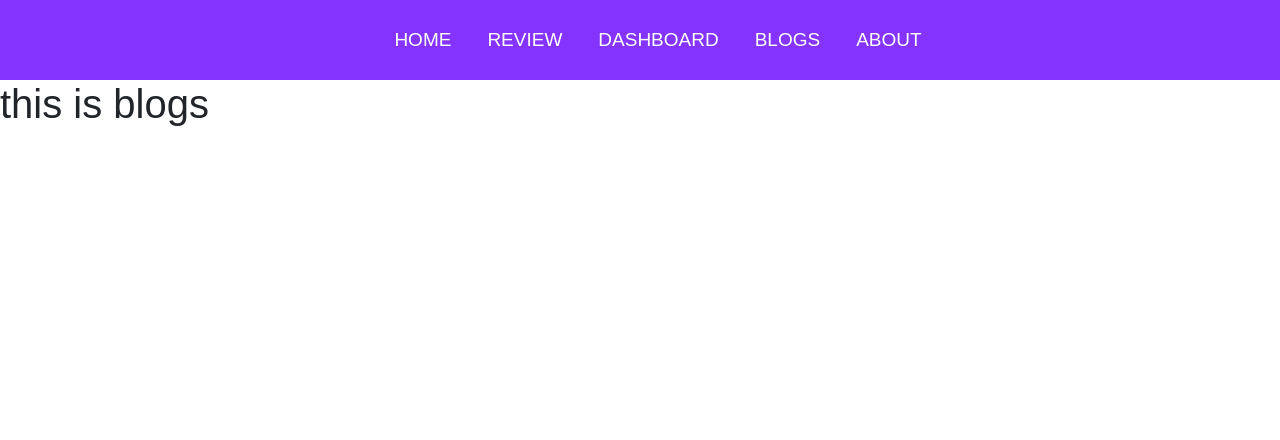
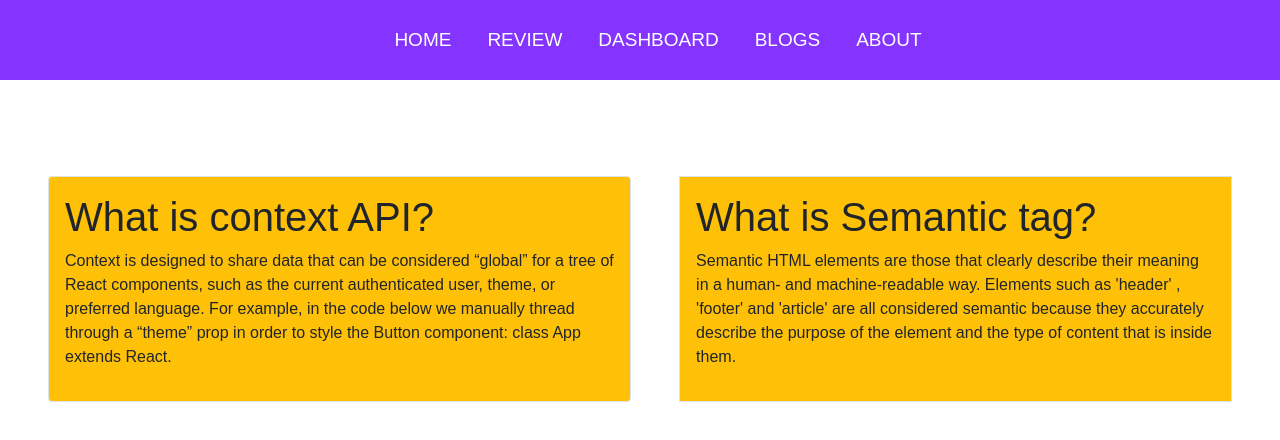
Before and after one commit to mamaruf04/product-analysist-website, a React (Create React App) app: page /blogs in a window 1280 px wide. Shown: the top 440 px of the page. Built offline with nearby package versions, Linux system fonts and the light colour scheme.

Commit message:
blog section updated

```diff
--- a/src/component/About/About.js
+++ b/src/component/About/About.js
@@ -2,8 +2,10 @@ import React from 'react';
 
 const About = () => {
     return (
-        <div>
-            <h1>this is about component</h1>
+        <div className='mt-5 text-center'>
+            <h1>Contact with us</h1>
+            <h5>Email: mamaruf@gmail.com</h5>
+            <h5>Contact: +38490</h5>
         </div>
     );
 };
--- a/src/component/Blogs/Blogs.js
+++ b/src/component/Blogs/Blogs.js
@@ -2,8 +2,15 @@ import React from 'react';
 
 const Blogs = () => {
     return (
-        <div>
-            <h1>this is blogs</h1>
+        <div className='d-flex justify-contact-center align-item-center m-5 gap-5'>
+            <div className='p-3 border border-lg rounded mt-5 bg-warning'>
+                <h1>What is context API?</h1>
+                <p>Context is designed to share data that can be considered “global” for a tree of React components, such as the current authenticated user, theme, or preferred language. For example, in the code below we manually thread through a “theme” prop in order to style the Button component: class App extends React.</p>
+            </div>
+            <div className='p-3 border border-lg mt-5 bg-warning'>
+                <h1>What is Semantic tag?</h1>
+                <p>Semantic HTML elements are those that clearly describe their meaning in a human- and machine-readable way. Elements such as 'header' , 'footer' and 'article' are all considered semantic because they accurately describe the purpose of the element and the type of content that is inside them.</p>
+            </div>
         </div>
     );
 };
--- a/src/component/Home/Home.css
+++ b/src/component/Home/Home.css
@@ -0,0 +1,7 @@
+.see-all {
+    font-weight: 600;
+    cursor: pointer;
+    background-color: blue;
+    padding: 10px;
+    color: white;
+  }
--- a/src/component/Home/Home.js
+++ b/src/component/Home/Home.js
@@ -1,8 +1,11 @@
 import React, { useEffect, useState } from 'react';
 import HomeReview from './HomeReview/HomeReview';
+import { useNavigate } from "react-router-dom";
+import './Home.css';
 
 
 const Home = () => {
+    const navigate = useNavigate();
     const [reviews, setReviews] = useState([]);
 
     useEffect(() => {
@@ -34,6 +37,9 @@ const Home = () => {
                     reviews.map((review, id) => <HomeReview review={review} key={id}> </HomeReview>)
                 }
             </div>
+            <span className='see-all' onClick={() => navigate('/review')}>
+            See All Reviews
+          </span>
         </div>
     );
 };
```
